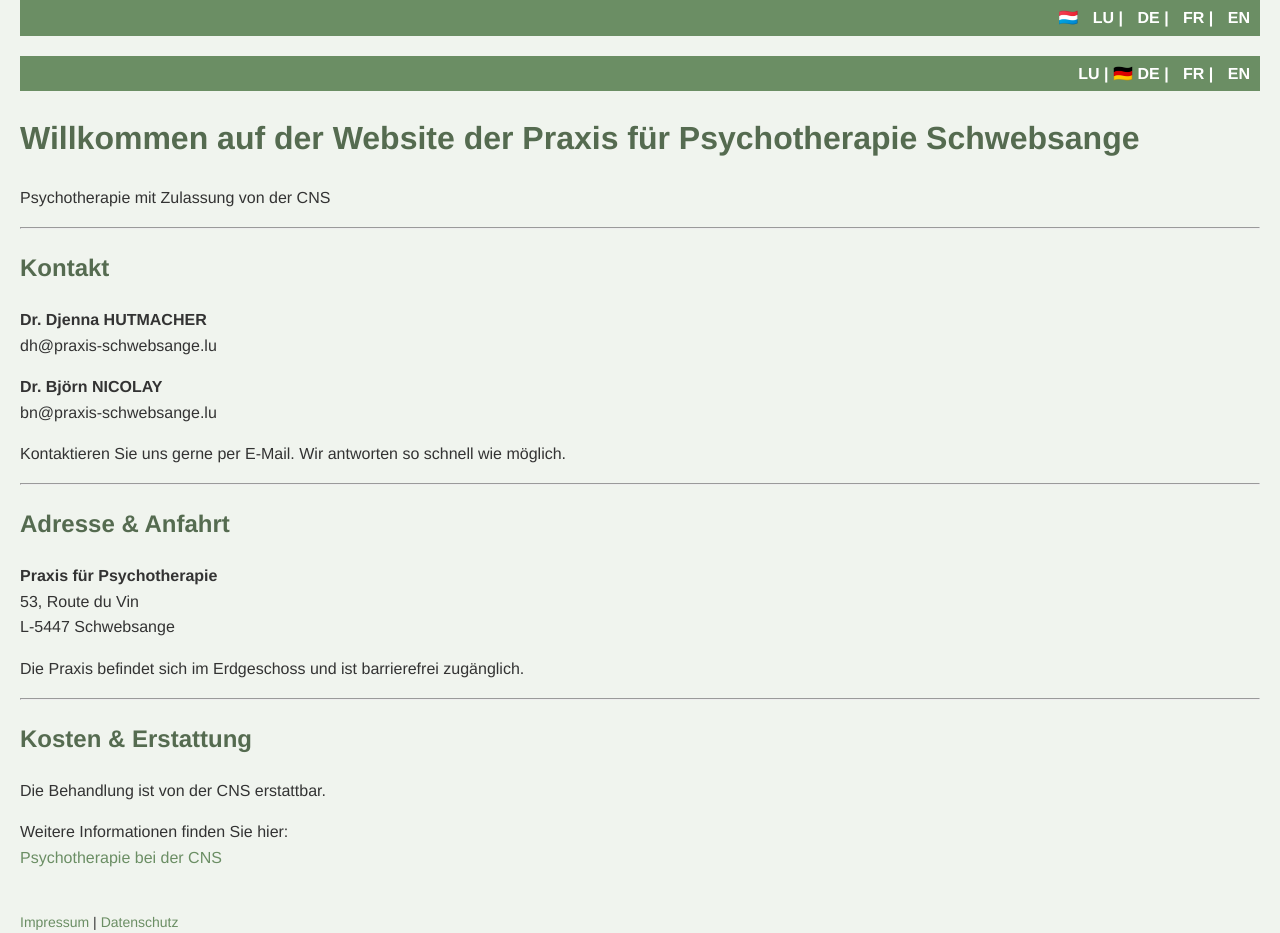
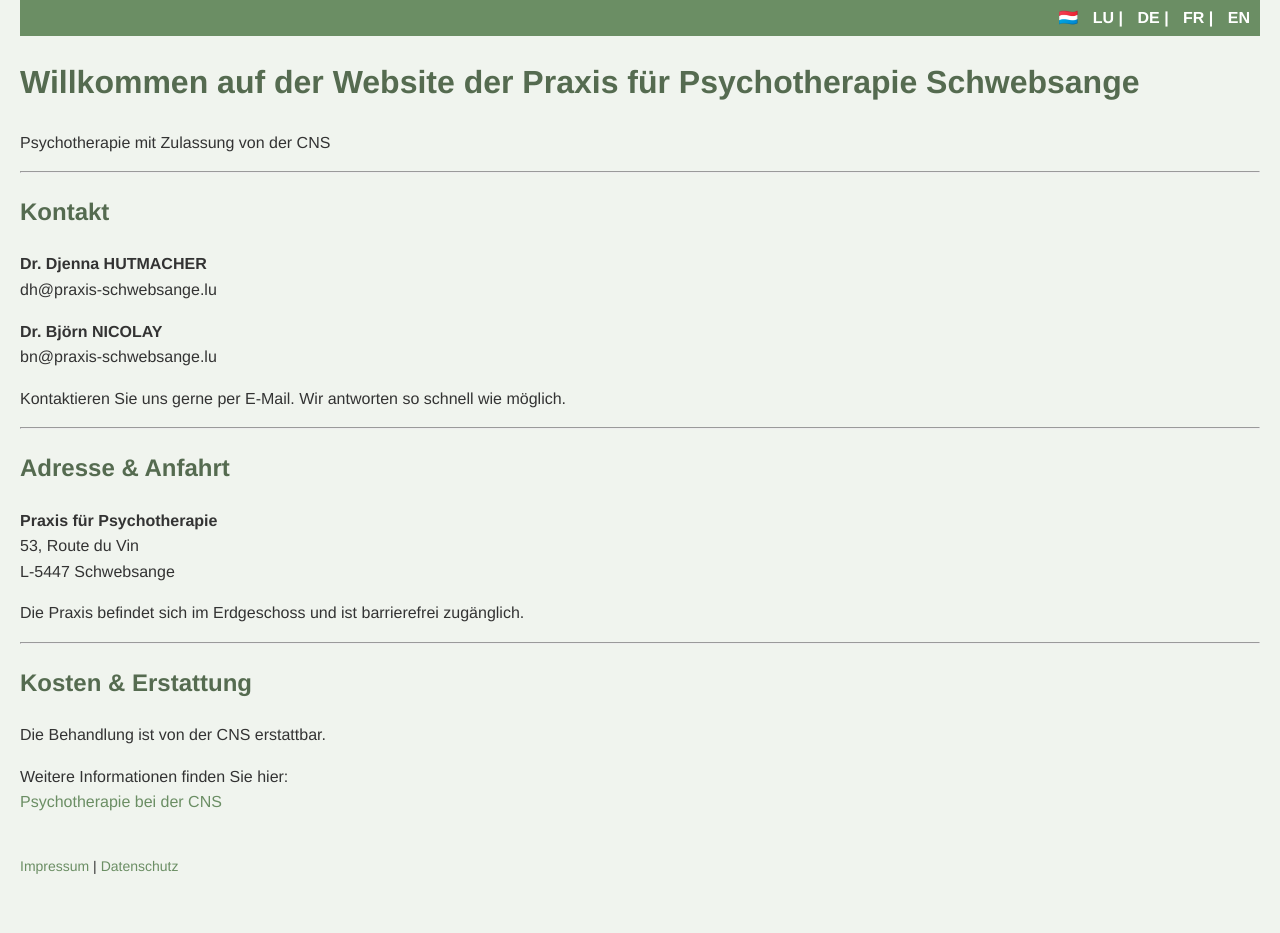
Before and after one commit to bjoernbrightside/praxis-schwebsange, a Jekyll site: the page built from de/index.md, in a window 1280 px wide. Built offline with Jekyll 4.4.1, drawn with Linux system fonts in a browser that asks for light colours; our own code applies the rules of GitHub Pages for plain Markdown files; after the commit the page ends 900 px from its top, so only the background shows below that.

Commit message:
Update index.md

```diff
--- a/de/index.md
+++ b/de/index.md
@@ -1,10 +1,7 @@
 ---
 layout: default
+lang: de
 ---
-
-<div class="language-bar">
-<a href="/praxis-schwebsange/lb/">LU</a> | 🇩🇪 <b>DE</b> | <a href="/praxis-schwebsange/fr/">FR</a> | <a href="/praxis-schwebsange/en/">EN</a>
-</div>
 
 # Willkommen auf der Website der Praxis für Psychotherapie Schwebsange
 
```
